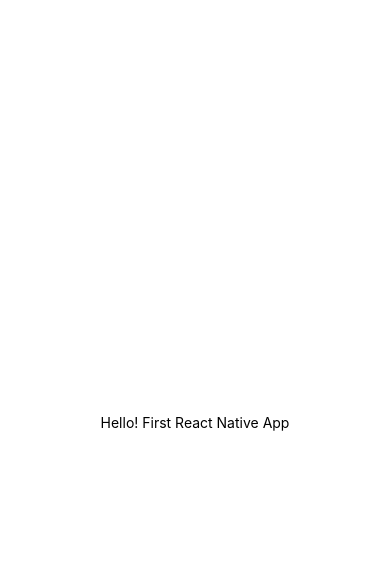
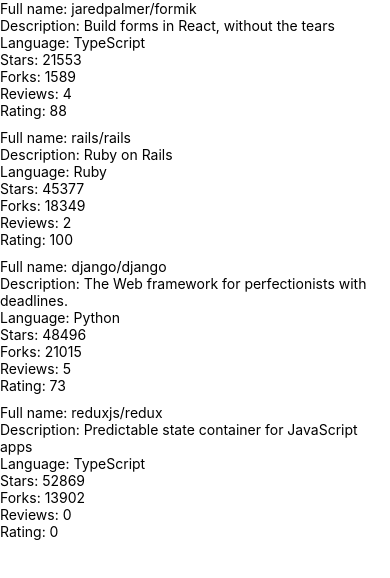
Before and after one commit to jantar25/GitHub_RateApp, a React Native app: screen / in a window 390 px wide. Shown: the top 578 px of the page. Built offline with nearby package versions, Linux system fonts and the light colour scheme.

Commit message:
the reviewed repositories list

```diff
--- a/App.js
+++ b/App.js
@@ -1,20 +1,7 @@
-import { StatusBar } from 'expo-status-bar';
-import { StyleSheet, Text, View } from 'react-native';
+import Main from './src/Components/Main';
 
-export default function App() {
-  return (
-    <View style={styles.container}>
-      <Text>Hello! First React Native App</Text>
-      <StatusBar style="auto" />
-    </View>
-  );
-}
+const App = () => {
+  return <Main />;
+};
 
-const styles = StyleSheet.create({
-  container: {
-    flex: 1,
-    backgroundColor: '#fff',
-    alignItems: 'center',
-    justifyContent: 'center',
-  },
-});
+export default App;
--- a/package.json
+++ b/package.json
@@ -25,5 +25,8 @@
     "eslint-plugin-react": "^7.32.2",
     "eslint-plugin-react-native": "^4.0.0"
   },
-  "private": true
+  "private": true,
+  "overrides": {
+    "react-devtools-core": "~4.25.0"
+ }
 }
--- /dev/null
+++ b/src/Components/Main.jsx
@@ -0,0 +1,21 @@
+import Constants from 'expo-constants';
+import { StyleSheet, View } from 'react-native';
+import RepositoryList from './RepositoryList';
+
+const styles = StyleSheet.create({
+  container: {
+    marginTop: Constants.statusBarHeight,
+    flexGrow: 1,
+    flexShrink: 1,
+  },
+});
+
+const Main = () => {
+  return (
+    <View style={styles.container}>
+      <RepositoryList />
+    </View>
+  );
+};
+
+export default Main;
--- /dev/null
+++ b/src/Components/RepositoryItem.jsx
@@ -0,0 +1,20 @@
+import {
+    View,
+    Text,
+  } from 'react-native';
+
+const Item = ({repository}) => {
+    return (
+      <View >
+        <Text >Full name: {repository.fullName}</Text>
+        <Text >Description: {repository.description}</Text>
+        <Text >Language: {repository.language}</Text>
+        <Text >Stars: {repository.stargazersCount}</Text>
+        <Text >Forks: {repository.forksCount}</Text>
+        <Text >Reviews: {repository.reviewCount}</Text>
+        <Text >Rating: {repository.ratingAverage}</Text>
+      </View>
+    );
+  };
+
+  export default Item;
--- /dev/null
+++ b/src/Components/RepositoryList.jsx
@@ -0,0 +1,71 @@
+import { FlatList, View, StyleSheet } from 'react-native';
+import Item from './RepositoryItem';
+
+const styles = StyleSheet.create({
+  separator: {
+    height: 10,
+  },
+});
+
+const repositories = [
+  {
+    id: 'jaredpalmer.formik',
+    fullName: 'jaredpalmer/formik',
+    description: 'Build forms in React, without the tears',
+    language: 'TypeScript',
+    forksCount: 1589,
+    stargazersCount: 21553,
+    ratingAverage: 88,
+    reviewCount: 4,
+    ownerAvatarUrl: 'https://avatars2.githubusercontent.com/u/4060187?v=4',
+  },
+  {
+    id: 'rails.rails',
+    fullName: 'rails/rails',
+    description: 'Ruby on Rails',
+    language: 'Ruby',
+    forksCount: 18349,
+    stargazersCount: 45377,
+    ratingAverage: 100,
+    reviewCount: 2,
+    ownerAvatarUrl: 'https://avatars1.githubusercontent.com/u/4223?v=4',
+  },
+  {
+    id: 'django.django',
+    fullName: 'django/django',
+    description: 'The Web framework for perfectionists with deadlines.',
+    language: 'Python',
+    forksCount: 21015,
+    stargazersCount: 48496,
+    ratingAverage: 73,
+    reviewCount: 5,
+    ownerAvatarUrl: 'https://avatars2.githubusercontent.com/u/27804?v=4',
+  },
+  {
+    id: 'reduxjs.redux',
+    fullName: 'reduxjs/redux',
+    description: 'Predictable state container for JavaScript apps',
+    language: 'TypeScript',
+    forksCount: 13902,
+    stargazersCount: 52869,
+    ratingAverage: 0,
+    reviewCount: 0,
+    ownerAvatarUrl: 'https://avatars3.githubusercontent.com/u/13142323?v=4',
+  },
+];
+
+const ItemSeparator = () => <View style={styles.separator} />;
+
+const RepositoryList = () => {
+  return (
+    <FlatList
+      data={repositories}
+      ItemSeparatorComponent={ItemSeparator}
+      renderItem={({item}) => <Item repository={item} />}
+      keyExtractor={item => item.id}
+      // other props
+    />
+  );
+};
+
+export default RepositoryList;
```
